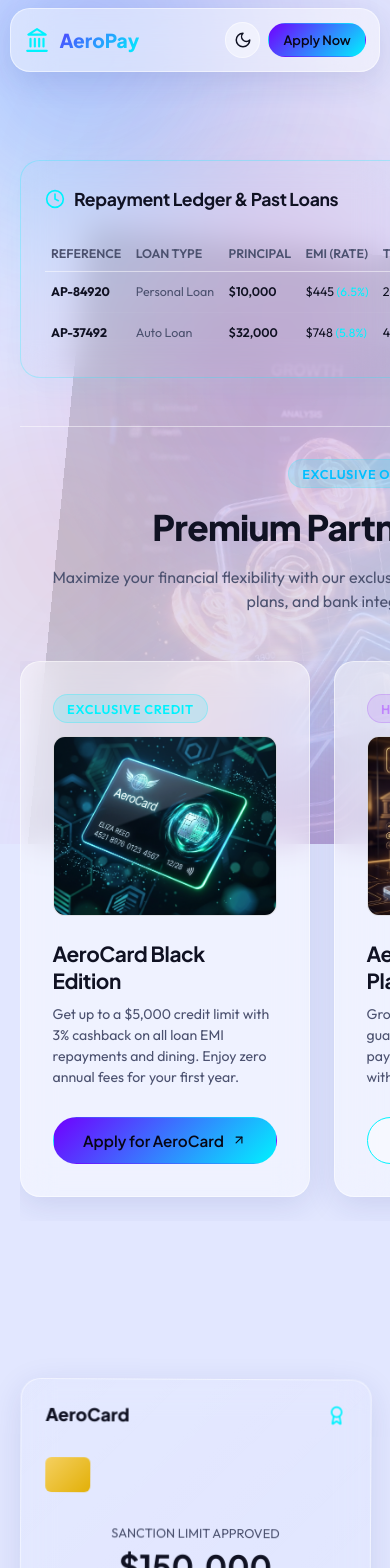
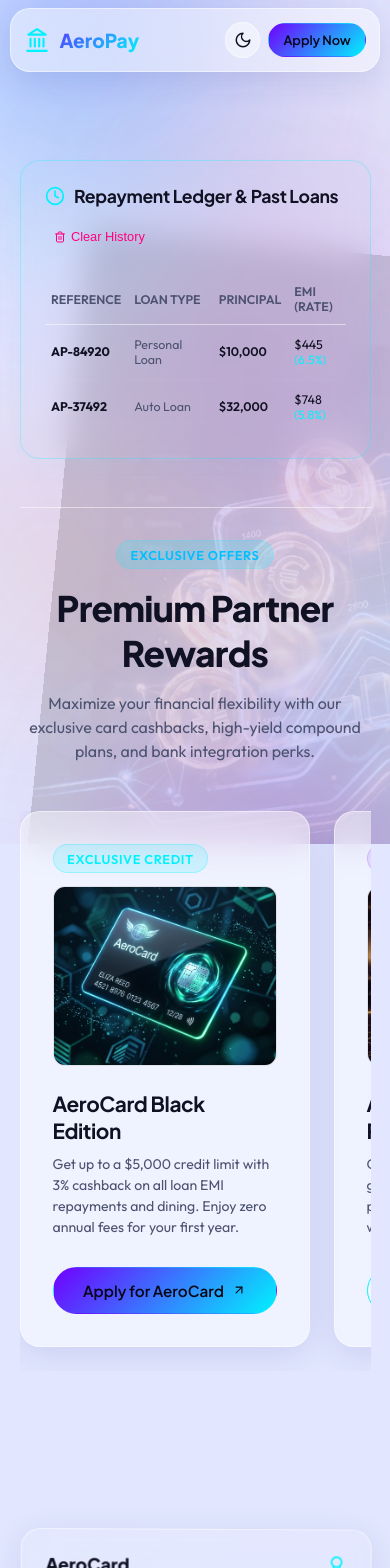
Before and after one commit to niranjankumar0708/Loan-App, a React (Vite) app in the folder frontend/: page / in a window 390 px wide. Shown: the top 1568 px of the page. Built offline with nearby package versions, Linux system fonts and the light colour scheme.

Commit message:
fix: horizontal swipe bug in Premium Partner Rewards section on mobile

```diff
--- a/frontend/src/components/ui/ActiveLoanDashboard.jsx
+++ b/frontend/src/components/ui/ActiveLoanDashboard.jsx
@@ -15,7 +15,7 @@ export default function ActiveLoanDashboard({ activeLoans = [], pastLoans = [],
   }
 
   return (
-    <div style={{ padding: '2rem 5% 0 5%', maxWidth: '1200px', margin: '8rem auto 0 auto', animation: 'modal-enter 0.5s ease-out' }}>
+    <div style={{ padding: '2rem 5% 0 5%', maxWidth: '1200px', width: '100%', boxSizing: 'border-box', margin: '8rem auto 0 auto', animation: 'modal-enter 0.5s ease-out' }}>
 
       {/* Active Loan Glass Cards */}
       {activeLoans && activeLoans.map((loan) => {
@@ -350,7 +350,7 @@ export default function ActiveLoanDashboard({ activeLoans = [], pastLoans = [],
       )}
 
       {/* Exclusive Offers & Rewards Banners */}
-      <section id="offers" style={{ background: 'rgba(255,255,255,0.01)', padding: '2rem 0', marginTop: '3rem', borderTop: '1px solid var(--glass-border)' }}>
+      <section id="offers" style={{ background: 'rgba(255,255,255,0.01)', padding: '2rem 0', marginTop: '3rem', borderTop: '1px solid var(--glass-border)', width: '100%', maxWidth: '100%', boxSizing: 'border-box' }}>
         <div style={{ textAlign: 'center', maxWidth: '650px', margin: '0 auto 3rem auto', display: 'flex', flexDirection: 'column', gap: '1rem' }}>
           <span className="glass-badge" style={{ alignSelf: 'center' }}>EXCLUSIVE OFFERS</span>
           <h2 style={{ fontSize: '2.2rem', fontWeight: 800, fontFamily: 'var(--font-family-title)', color: 'var(--text-primary)', margin: 0 }}>Premium Partner Rewards</h2>
--- a/frontend/src/index.css
+++ b/frontend/src/index.css
@@ -2118,6 +2118,9 @@ li {
     -webkit-overflow-scrolling: touch;
     gap: 1.5rem;
     padding-bottom: 1.5rem;
+    width: 100%;
+    max-width: 100%;
+    box-sizing: border-box;
   }
   .offers-grid::-webkit-scrollbar {
     height: 6px;
```
Also changed, not shown: 2 other files (tests, documents, lock files or other folders).
